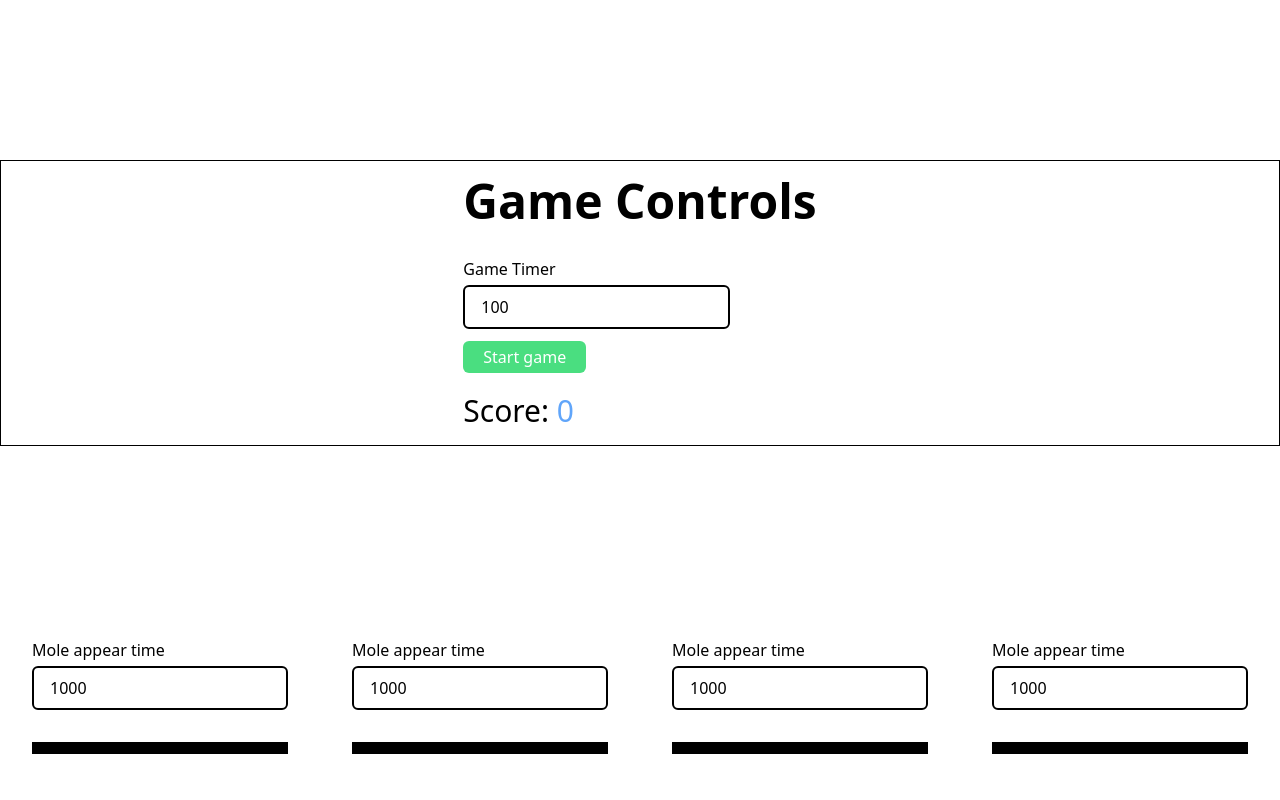
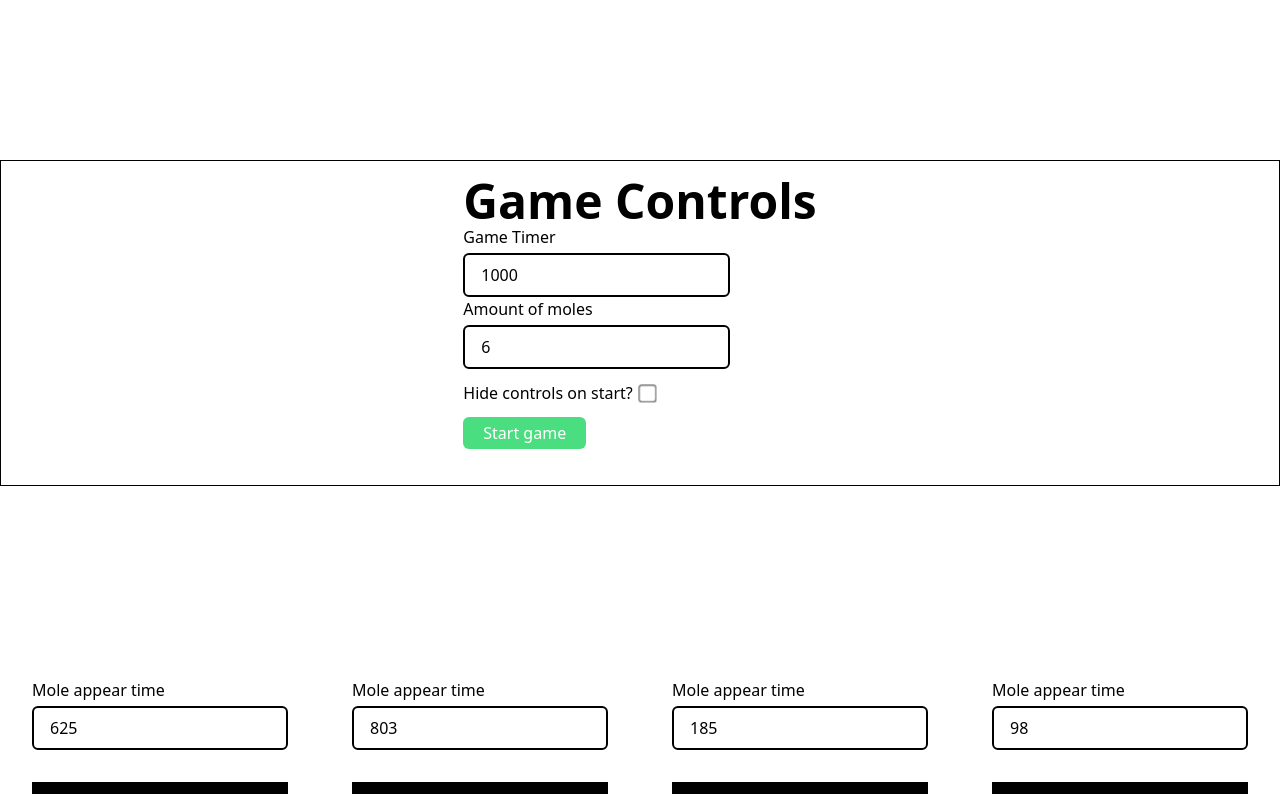
Before and after one commit to TNortnern/whack-a-mole-app, a Nuxt app: page / in a window 1280 px wide. Shown: the top 800 px of the page. Built offline with nearby package versions, Linux system fonts and the light colour scheme.

Commit message:
Add mole counter, add ability to hide controls on game start, etc

```diff
--- /dev/null
+++ b/components/Score.vue
@@ -0,0 +1,21 @@
+<template>
+  <p class="text-4xl">
+    Score:
+    <span class="text-blue-400">{{ $store.state.game.score }}</span>
+  </p>
+</template>
+
+<script>
+export default {
+  computed: {
+    gameStarted() {
+      return this.$store.state.game.isStarted
+    },
+    hideControlsOnStart() {
+      return this.$store.state.game.hideControlsOnStart
+    },
+  },
+}
+</script>
+
+<style></style>
--- a/components/misc/Mole.vue
+++ b/components/misc/Mole.vue
@@ -44,12 +44,16 @@ export default {
   components: {
     GenericInput,
   },
-  data: () => ({
-    intervalHandler: () => {},
-    isShown: false,
-    didClick: false,
-    appearTime: 1000,
-  }),
+  data() {
+    const defaultStartTime =
+      Math.floor(Math.random() * this.$store.state.game.timer) + 50
+    return {
+      intervalHandler: () => {},
+      isShown: false,
+      didClick: false,
+      appearTime: defaultStartTime,
+    }
+  },
   computed: {
     ...mapState({
       isStarted: (state) => state.game.isStarted,
@@ -75,6 +79,14 @@ export default {
         }
       },
     },
+    isShown() {
+      console.log(
+        `Math.floor(Math.random() * this.$store.state.game.timer) + 50`,
+        Math.floor(Math.random() * this.$store.state.game.timer) + 50
+      )
+      this.appearTime =
+        Math.floor(Math.random() * this.$store.state.game.timer) + 50
+    },
   },
   beforeDestroy() {
     clearInterval(this.intervalHandler)
@@ -84,6 +96,8 @@ export default {
       const vm = this
       this.intervalHandler = setInterval(() => {
         vm.isShown = !vm.isShown
+        clearInterval(vm.intervalHandler)
+        vm.startMole()
       }, this.appearTime)
     },
     stopMole() {
--- a/pages/index.vue
+++ b/pages/index.vue
@@ -1,19 +1,39 @@
 <template>
   <div class="max-w-7xl mx-auto pt-40">
-    <div class="flex justify-center mb-24 border border-black py-4">
+    <div
+      class="mb-24 border border-black py-4"
+      :class="
+        gameStarted && hideControlsOnStart ? 'hidden' : 'flex justify-center'
+      "
+    >
       <div>
-        <p class="text-5xl font-bold mb-8">Game Controls</p>
+        <p class="text-5xl font-bold">Game Controls</p>
+        <div v-if="!gameStarted" class="inline-flex flex-col">
           <generic-input
-          v-if="!$store.state.game.isStarted"
             v-model="timer"
-          class="inline-block"
             label="Game Timer"
             placeholder="Game Time(ms)"
             type="number"
           />
-        <p v-else>
-          {{ timer }}
-        </p>
+          <generic-input
+            v-model.number="amountOfMoles"
+            label="Amount of moles"
+            placeholder="Mole count"
+            type="number"
+            min="1"
+          />
+          <div class="flex items-center space-x-2 mt-3">
+            <label for="hide-on-start"> Hide controls on start? </label>
+            <input
+              id="hide-on-start"
+              v-model="hideControlsOnStart"
+              type="checkbox"
+              name="hide"
+              class="transform scale-140"
+            />
+          </div>
+        </div>
+        <p v-else class="text-3xl">Timer: {{ timer }}</p>
         <button
           class="
             text-white
@@ -27,27 +47,20 @@
             min-w-28
           "
           :class="
-            $store.state.game.isStarted
+            gameStarted
               ? 'bg-red-400 hover:bg-red-500'
               : 'bg-green-400 hover:bg-green-500'
           "
           @click="startGame()"
         >
-          {{ $store.state.game.isStarted ? 'Stop' : 'Start game' }}
+          {{ gameStarted ? 'Stop' : 'Start game' }}
         </button>
-        <p class="text-3xl">
-          Score:
-          <span class="text-blue-400">{{ $store.state.game.score }}</span>
-        </p>
+        <score v-if="gameStarted && !hideControlsOnStart" />
       </div>
     </div>
+    <score v-if="gameStarted && hideControlsOnStart" class="mb-16" />
     <div class="flex justify-center flex-wrap">
-      <mole />
-      <mole />
-      <mole />
-      <mole />
-      <mole />
-      <mole />
+      <mole v-for="index in amountOfMoles" :key="index" />
     </div>
   </div>
 </template>
@@ -55,9 +68,13 @@
 <script>
 import GenericInput from '~/components/GenericInput.vue'
 import Mole from '~/components/misc/Mole.vue'
+import Score from '~/components/Score.vue'
 export default {
-  components: { Mole, GenericInput },
+  components: { Mole, GenericInput, Score },
   computed: {
+    gameStarted() {
+      return this.$store.state.game.isStarted
+    },
     timer: {
       get() {
         return this.$store.state.game.timer
@@ -66,6 +83,30 @@ export default {
         this.$store.commit('game/SET_TIMER', time)
       },
     },
+    amountOfMoles: {
+      get() {
+        return this.$store.state.game.amountOfMoles
+      },
+      set(value) {
+        this.$store.commit('game/SET_MOLE_AMOUNT', value)
+      },
+    },
+    hideControlsOnStart: {
+      get() {
+        return this.$store.state.game.hideControlsOnStart
+      },
+      set(value) {
+        this.$store.commit('game/SET_HIDE_CONTROLS_ON_START', value)
+      },
+    },
+    // randomize: {
+    //   get() {
+    //     return this.$store.state.game.randomizeAppearTimeOnClick
+    //   },
+    //   set(value) {
+    //     this.$store.commit('game/SET_RANDOMIZE_APPEAR_TIME', value)
+    //   },
+    // },
   },
   methods: {
     millisToMinutesAndSeconds(millis) {
--- a/store/game.js
+++ b/store/game.js
@@ -1,10 +1,13 @@
-const defaultTimer = 100
+const defaultTimer = 1000
 export default {
   state: () => ({
     score: 0,
     timer: defaultTimer,
     isStarted: false,
+    randomizeAppearTimeOnClick: false,
     startedTimer: defaultTimer,
+    amountOfMoles: 6,
+    hideControlsOnStart: false,
   }),
   actions: {
     resetGame({ state, commit }) {
@@ -48,6 +51,17 @@ export default {
       }
       state.isStarted = value
     },
-    SET(state, { key, value }) {},
+    SET_RANDOMIZE_APPEAR_TIME(state, value) {
+      state.randomizeAppearTimeOnClick = value
+    },
+    SET_MOLE_AMOUNT(state, value) {
+      // minimum value is 1
+      if (Number(value) > 0) {
+        state.amountOfMoles = value
+      }
+    },
+    SET_HIDE_CONTROLS_ON_START(state, value) {
+      state.hideControlsOnStart = value
+    },
   },
 }
```
Lines whose indentation alone changed are shown as unchanged.
